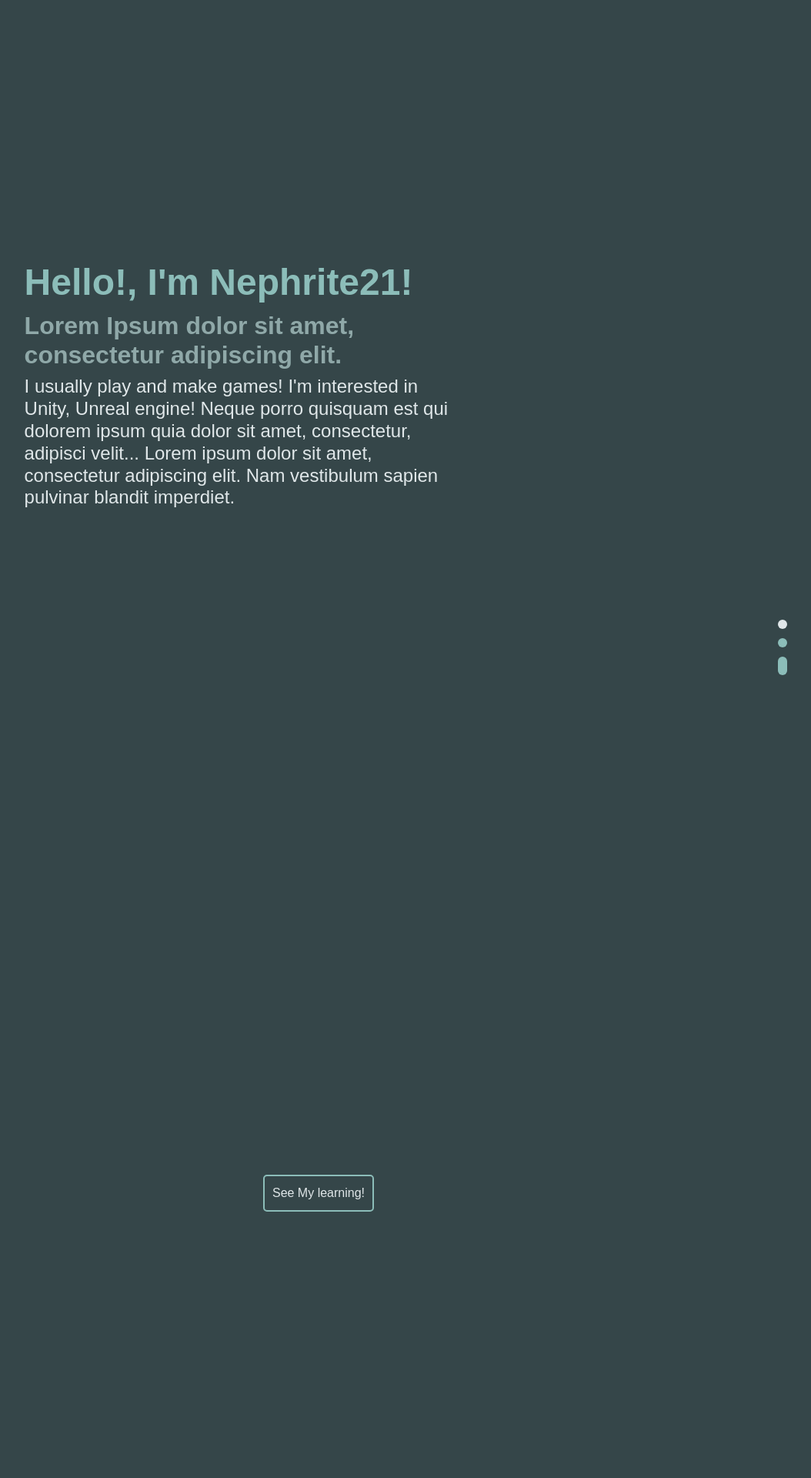
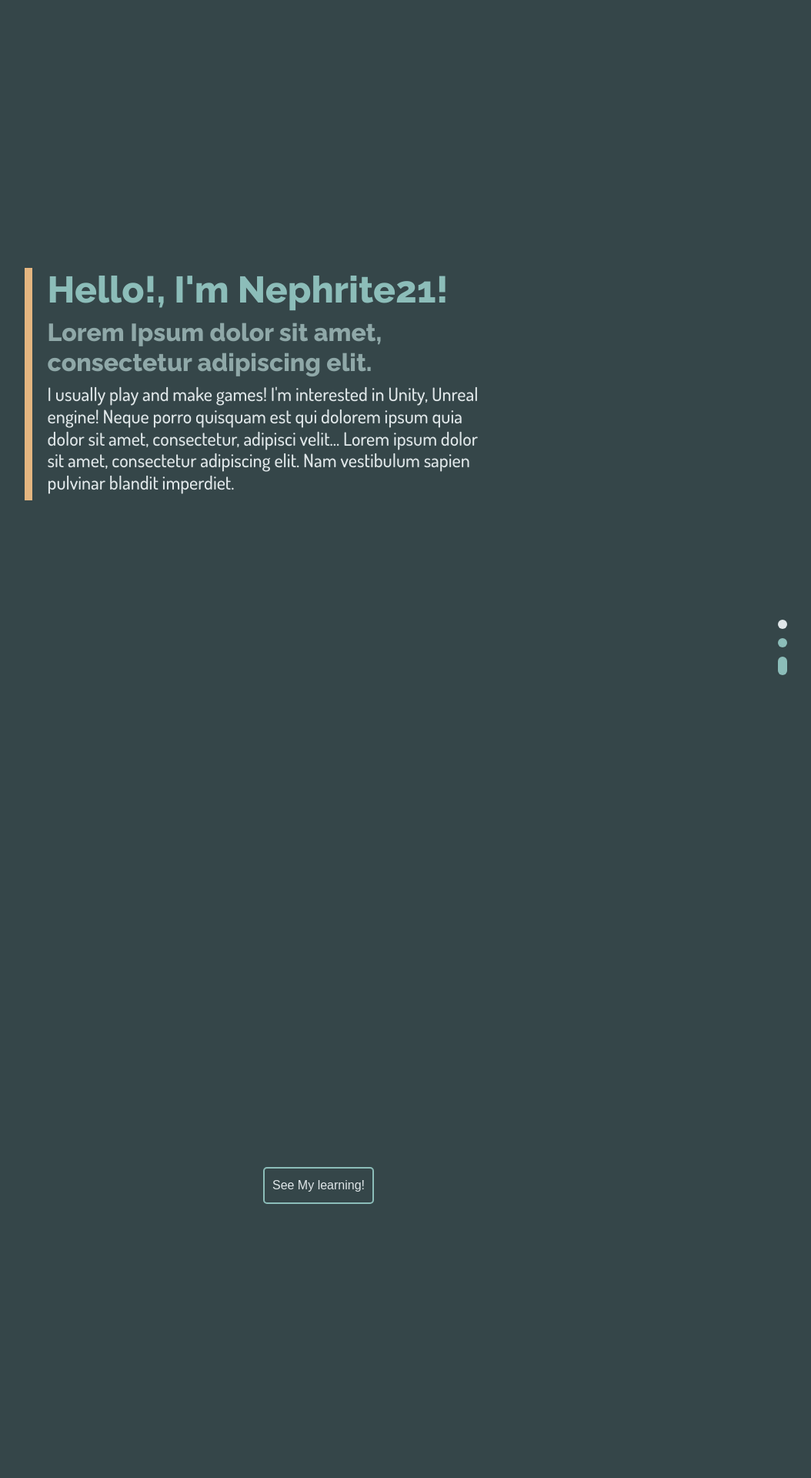
Before and after one commit to Nephrite21/Nephrite21.github.io, a Jekyll site: the page built from index.html, in a window 1280 px wide. Shown: the part 619-2539 px from the top of the page at 77% size, without its empty margins (226-1280 px from the left). Built offline with Jekyll 4.4.1, drawn with Linux system fonts in a browser that asks for light colours.

Commit message:
Change 1st page Font

```diff
--- a/_layouts/about.html
+++ b/_layouts/about.html
@@ -25,10 +25,10 @@ layout : default
   <div class="content-wrapper container-md">
     <div id="about-me-content">
       <div id="introduction">
-        <h1 class="Main-color" style="font-weight: bold">{{ site.introduction.greeting }}</h1>
-        <h2 class="SubText-color" style="font-weight: bold;">
+        <h1 class="Main-color font-Raleway" style="font-weight: bold">{{ site.introduction.greeting }}</h1>
+        <h2 class="SubText-color font-Raleway" style="font-weight: bold;">
           Lorem Ipsum dolor sit amet, consectetur adipiscing elit.</h2>
-        <h4 class="Bright-color">
+        <h4 class="Bright-color font-Dosis">
           {{ site.introduction.introductionAboutMe }}
         </h4>
       </div>
--- a/_sass/layout/about.scss
+++ b/_sass/layout/about.scss
@@ -17,7 +17,7 @@ html,body{
     --SubText-color : #8FA8A8;
     --Shadow-color : #6D7B8C;
     --Background-color : #354649;
-    --Background-Brighter-color: #05353D;
+    --Background-Brighter-color: #3c5358;
     --Accent-color : #E5B680;
 }
 body{
@@ -82,7 +82,6 @@ body{
     width: 100vw;
     box-sizing: border-box;
     overflow: hidden;
-    background-color: var(--Background-color);
 }
 #about-banner{
     position: absolute;
@@ -106,6 +105,19 @@ body{
     display: flex;
     width: 80%;
     margin-top: 120px;
+}
+.font-Dosis{
+    font-family: 'Dosis', sans-serif;
+}
+.font-Raleway{
+    font-family: 'Raleway', sans-serif;
+}
+#about-me-content::before{
+    width: 10px;
+    height: 100%;
+    content: "　";
+    background-color: var(--Accent-color);
+    margin-right: 20px;
 }
 #introduction{
     width: 75%;
--- a/assets/css/main.scss
+++ b/assets/css/main.scss
@@ -7,3 +7,4 @@
 @import "layout/banner";
 @import "layout/post";
 @import "layout/about";
+@import url('https://fonts.googleapis.com/css2?family=Dosis:wght@400;500;600&family=Raleway:wght@800;900&display=swap');
--- a/assets/js/about.js
+++ b/assets/js/about.js
@@ -13,7 +13,7 @@ $(function(){
             }
             currentPageIndex = $(entry.target).index();
             changePageIndicator();
-            console.log(currentPageIndex);
+            //console.log(currentPageIndex);
         })
     }, option);
 
@@ -24,9 +24,11 @@ $(function(){
     })
 
     $(".page-indicator-button").click(function(){
-        currentPageIndex = $(".page-indicator-button").index();
-        console.log(currentPageIndex);
-        $('html, body').animate( { scrollTop : $(".page-indicator-button:nth-child("+currentPageIndex+")").offset().top() }, 500 );
+        currentPageIndex = $(this).index() +2;
+        var offset = $(".scroll-area:nth-child("+currentPageIndex+")");
+        window.scrollTo(0,offset.top);
+        currentPageIndex -=1;
+        changePageIndicator();
     });
 
 
```
Also changed, not shown: 4 other files.
